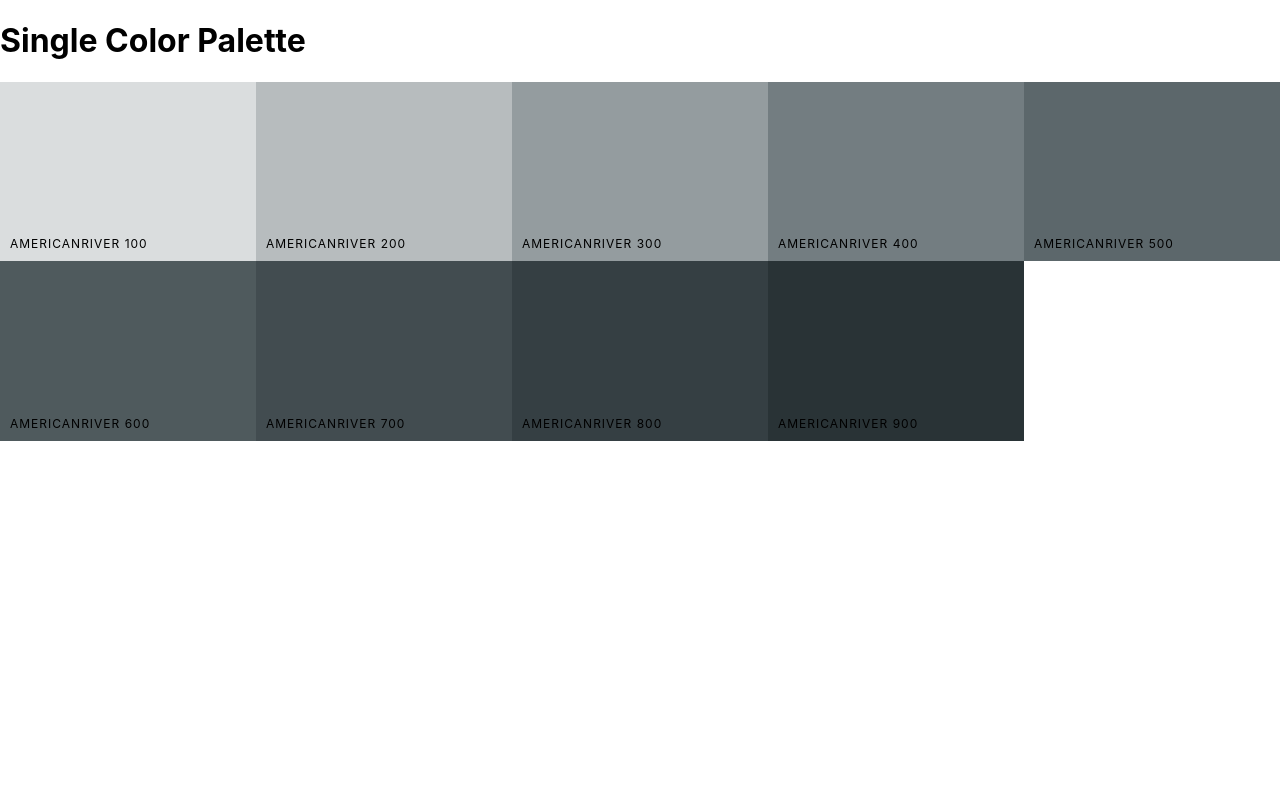
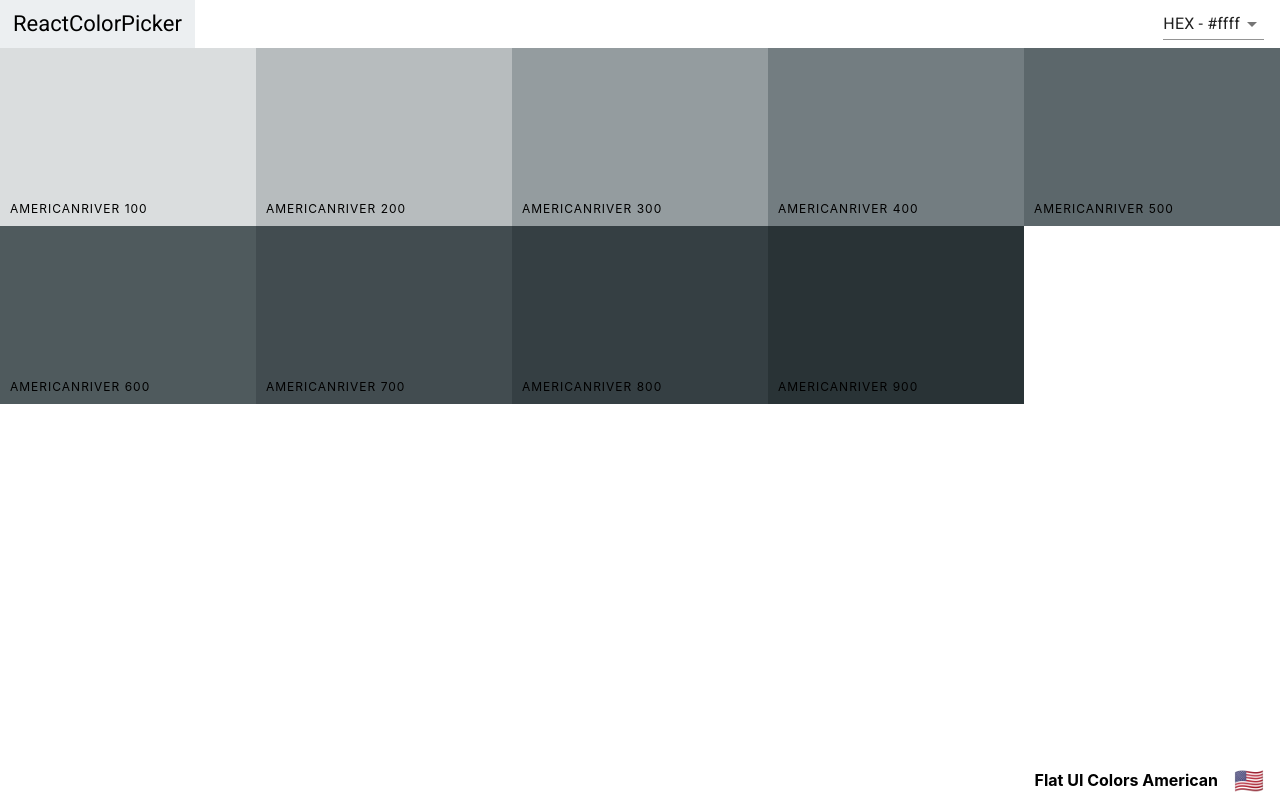
Before and after one commit to zsorosz/react-color-app, a React (Create React App) app: page /palette/flat-ui-colors-american/americanriver in a window 1280 px wide. Built offline with nearby package versions, Linux system fonts and the light colour scheme.

Commit message:
add Navbar and Footer to SingleColorPalette

```diff
--- a/src/Navbar.js
+++ b/src/Navbar.js
@@ -24,13 +24,14 @@
         this.setState({ open: false });
     }
     render(){
-        const { level, changeLevel } = this.props;
+        const { level, changeLevel, showingAllColors } = this.props;
         const { format } = this.state;
         return(
             <header className="Navbar">
                 <div className="logo">
                     <Link to="/">ReactColorPicker</Link>
                 </div>
+                {showingAllColors && (
                     <div className="slider-container">
                         <span>Level: {level}</span>
                         <div className="slider">
@@ -42,6 +43,7 @@
                                 onAfterChange={changeLevel} />
                         </div>
                     </div>
+                )}
                 <div className="select-container">
                     <Select value={format} onChange={this.handleFormatChange}>
                         <MenuItem value="hex">HEX - #ffff</MenuItem>
--- a/src/Palette.js
+++ b/src/Palette.js
@@ -2,6 +2,7 @@
 import ColorBox from './ColorBox';
 import Navbar from './Navbar';
 import './Palette.css';
+import PaletteFooter from './PaletteFooter';
 
 class Palette extends Component {
     constructor(props){
@@ -35,14 +36,12 @@
                     level={level}
                     changeLevel={this.changeLevel}
                     handleChange={this.changeFormat}
+                    showingAllColors
                 />
                 <div className="Palette-colors">
                     {colorBoxes}
                 </div>
-                <footer className="Palette-footer">
-                    {paletteName}
-                    <span className="emoji">{emoji}</span>
-                </footer>
+                <PaletteFooter paletteName={paletteName} emoji={emoji} />
             </div>
         )
     }
--- /dev/null
+++ b/src/PaletteFooter.js
@@ -0,0 +1,12 @@
+import React from 'react';
+
+function PaletteFooter(props){
+    const { paletteName, emoji } = props;
+    return(
+        <footer className="Palette-footer">
+            {paletteName}
+            <span className="emoji">{emoji}</span>
+        </footer>
+    )
+}
+export default PaletteFooter;
--- a/src/SingleColorPalette.js
+++ b/src/SingleColorPalette.js
@@ -1,11 +1,15 @@
 import React, { Component } from 'react';
 import ColorBox from './ColorBox';
+import Navbar from './Navbar';
+import PaletteFooter from './PaletteFooter';
 
 class SingleColorPalette extends Component {
     constructor(props){
         super(props);
         this._shades = this.gatherShades(this.props.palette, this.props.colorId);
-        console.log(this._shades)
+        console.log(this._shades);
+        this.state = { format: "hex" };
+        this.changeFormat = this.changeFormat.bind(this);
     }
     gatherShades(palette, colorToFilterBy){
         let shades = [];
@@ -18,21 +22,27 @@
 
         return shades.slice(1);
     }
+    changeFormat(val){
+        this.setState({ format: val })
+    }
     render(){
+        const { format } = this.state;
+        const { paletteName, emoji } = this.props.palette;
         const colorBoxes = this._shades.map(color => (
             <ColorBox
                 key={color.id}
                 name={color.name}
-                background={color.hex}
+                background={color[format]}
                 showLink={false}
             />
         ))
         return(
             <div className="Palette">
-                <h1>Single Color Palette</h1>
+                <Navbar handleChange={this.changeFormat} showingAllColors={false} />
                 <div className="Palette-colors">
                     {colorBoxes}
                 </div>
+                <PaletteFooter paletteName={paletteName} emoji={emoji} />
             </div>
         )
     }
```
Lines whose indentation alone changed are shown as unchanged.
